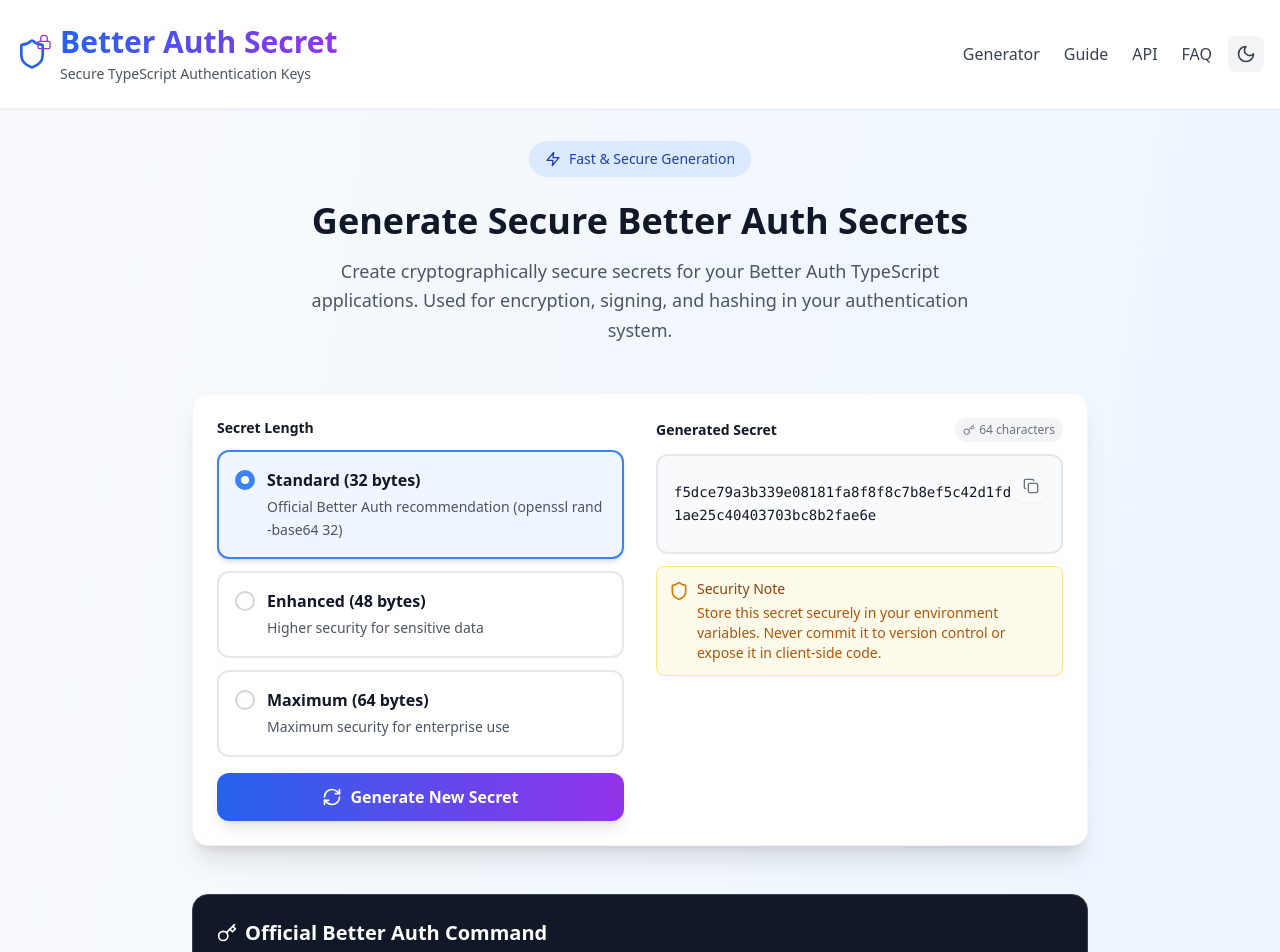
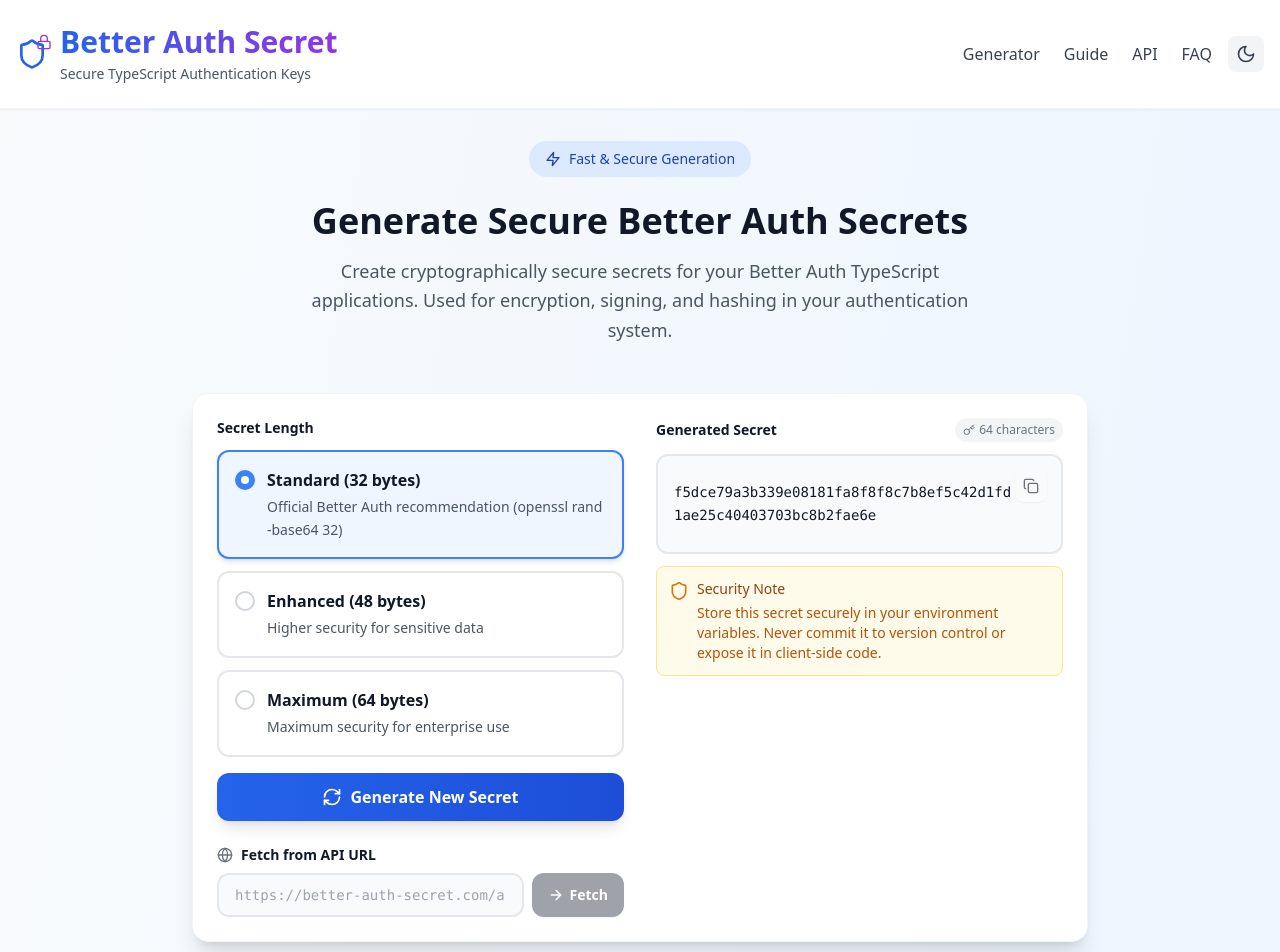
Before and after one commit to residentialproxies/Better-Auth-Secret-Generator, a React (Vite) app: page / in a window 1280 px wide. Shown: the top 952 px of the page. Built offline with nearby package versions, Linux system fonts and the light colour scheme.

Commit message:
Add API URL secret fetching

```diff
--- a/src/components/SecretGenerator.tsx
+++ b/src/components/SecretGenerator.tsx
@@ -1,5 +1,5 @@
 import React, { useState, useCallback } from 'react';
-import { Copy, RefreshCw, Check, Key, Zap, Shield } from 'lucide-react';
+import { Copy, RefreshCw, Check, Key, Zap, Shield, Globe, ArrowRight, AlertCircle } from 'lucide-react';
 
 interface SecretLength {
   label: string;
@@ -18,6 +18,9 @@ const SecretGenerator: React.FC = () => {
   const [selectedLength, setSelectedLength] = useState<SecretLength>(SECRET_LENGTHS[0]);
   const [copied, setCopied] = useState<boolean>(false);
   const [isGenerating, setIsGenerating] = useState<boolean>(false);
+  const [apiUrl, setApiUrl] = useState<string>('');
+  const [isFetching, setIsFetching] = useState<boolean>(false);
+  const [fetchError, setFetchError] = useState<string>('');
 
   const generateSecret = useCallback(async () => {
     setIsGenerating(true);
@@ -62,6 +65,27 @@ const SecretGenerator: React.FC = () => {
       setTimeout(() => setCopied(false), 2000);
     }
   }, [secret]);
+
+  const fetchFromUrl = useCallback(async () => {
+    if (!apiUrl.trim()) return;
+    setIsFetching(true);
+    setFetchError('');
+    try {
+      const res = await fetch(apiUrl.trim());
+      if (!res.ok) throw new Error(`HTTP ${res.status}: ${res.statusText}`);
+      const data = await res.json();
+      if (typeof data.secret === 'string' && data.secret) {
+        setSecret(data.secret);
+      } else {
+        throw new Error('Response does not contain a "secret" field');
+      }
+    } catch (err: unknown) {
+      const message = err instanceof Error ? err.message : 'Failed to fetch from URL';
+      setFetchError(message);
+    } finally {
+      setIsFetching(false);
+    }
+  }, [apiUrl]);
 
   React.useEffect(() => {
     generateSecret();
@@ -131,11 +155,49 @@ const SecretGenerator: React.FC = () => {
             <button
               onClick={generateSecret}
               disabled={isGenerating}
-              className="w-full bg-gradient-to-r from-blue-600 to-purple-600 text-white px-6 py-3 rounded-xl font-semibold hover:from-blue-700 hover:to-purple-700 focus:outline-none focus:ring-2 focus:ring-blue-500 focus:ring-offset-2 disabled:opacity-50 disabled:cursor-not-allowed transition-all duration-200 flex items-center justify-center space-x-2 shadow-lg hover:shadow-xl transform hover:-translate-y-0.5"
+              className="w-full bg-gradient-to-r from-blue-600 to-blue-700 text-white px-6 py-3 rounded-xl font-semibold hover:from-blue-700 hover:to-blue-800 focus:outline-none focus:ring-2 focus:ring-blue-500 focus:ring-offset-2 disabled:opacity-50 disabled:cursor-not-allowed transition-all duration-200 flex items-center justify-center space-x-2 shadow-lg hover:shadow-xl transform hover:-translate-y-0.5"
             >
               <RefreshCw className={`h-5 w-5 ${isGenerating ? 'animate-spin' : ''}`} />
               <span>{isGenerating ? 'Generating...' : 'Generate New Secret'}</span>
             </button>
+
+            <div className="pt-2">
+              <div className="flex items-center gap-2 mb-2">
+                <Globe className="h-4 w-4 text-gray-500 dark:text-gray-400" />
+                <label className="text-sm font-semibold text-gray-900 dark:text-gray-100">
+                  Fetch from API URL
+                </label>
+              </div>
+              <div className="flex gap-2">
+                <input
+                  type="url"
+                  value={apiUrl}
+                  onChange={e => { setApiUrl(e.target.value); setFetchError(''); }}
+                  onKeyDown={e => e.key === 'Enter' && fetchFromUrl()}
+                  placeholder="https://better-auth-secret.com/api"
+                  className="flex-1 bg-gray-50 dark:bg-gray-700 border-2 border-gray-200 dark:border-gray-600 rounded-xl px-4 py-2.5 text-sm font-mono text-gray-900 dark:text-gray-100 placeholder-gray-400 dark:placeholder-gray-500 focus:outline-none focus:border-blue-500 dark:focus:border-blue-400 transition-colors duration-200"
+                />
+                <button
+                  onClick={fetchFromUrl}
+                  disabled={isFetching || !apiUrl.trim()}
+                  className="bg-gray-900 dark:bg-gray-600 text-white px-4 py-2.5 rounded-xl font-semibold hover:bg-gray-700 dark:hover:bg-gray-500 focus:outline-none focus:ring-2 focus:ring-gray-500 focus:ring-offset-2 disabled:opacity-40 disabled:cursor-not-allowed transition-all duration-200 flex items-center gap-1.5 shadow"
+                  title="Fetch secret from URL"
+                >
+                  {isFetching ? (
+                    <RefreshCw className="h-4 w-4 animate-spin" />
+                  ) : (
+                    <ArrowRight className="h-4 w-4" />
+                  )}
+                  <span className="text-sm">{isFetching ? 'Fetching...' : 'Fetch'}</span>
+                </button>
+              </div>
+              {fetchError && (
+                <div className="flex items-start gap-2 mt-2 text-xs text-red-600 dark:text-red-400 bg-red-50 dark:bg-red-900/20 border border-red-200 dark:border-red-800 px-3 py-2 rounded-lg">
+                  <AlertCircle className="h-3.5 w-3.5 mt-0.5 flex-shrink-0" />
+                  <span>{fetchError}</span>
+                </div>
+              )}
+            </div>
           </div>
 
           {/* Generated Secret */}
```
